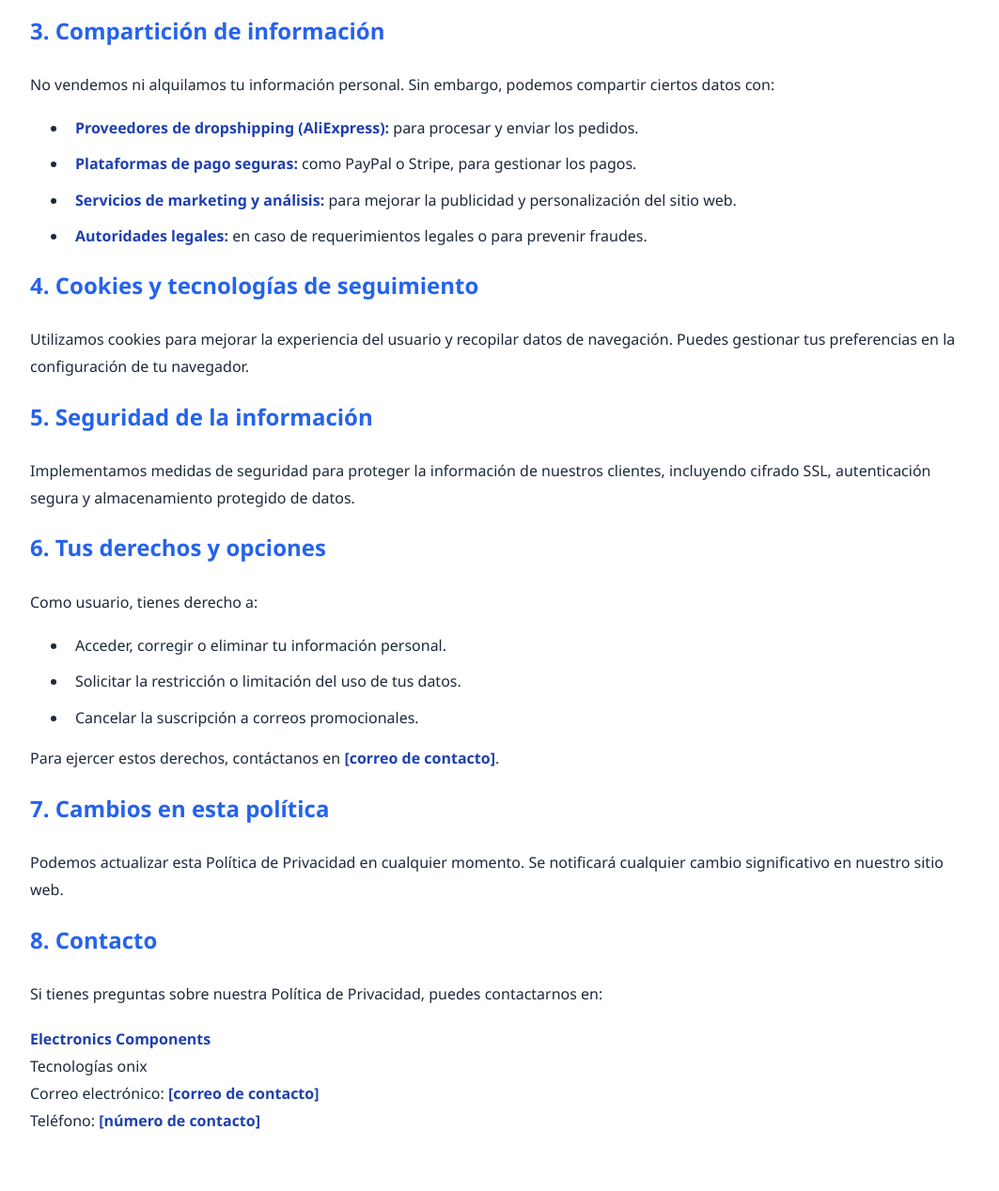
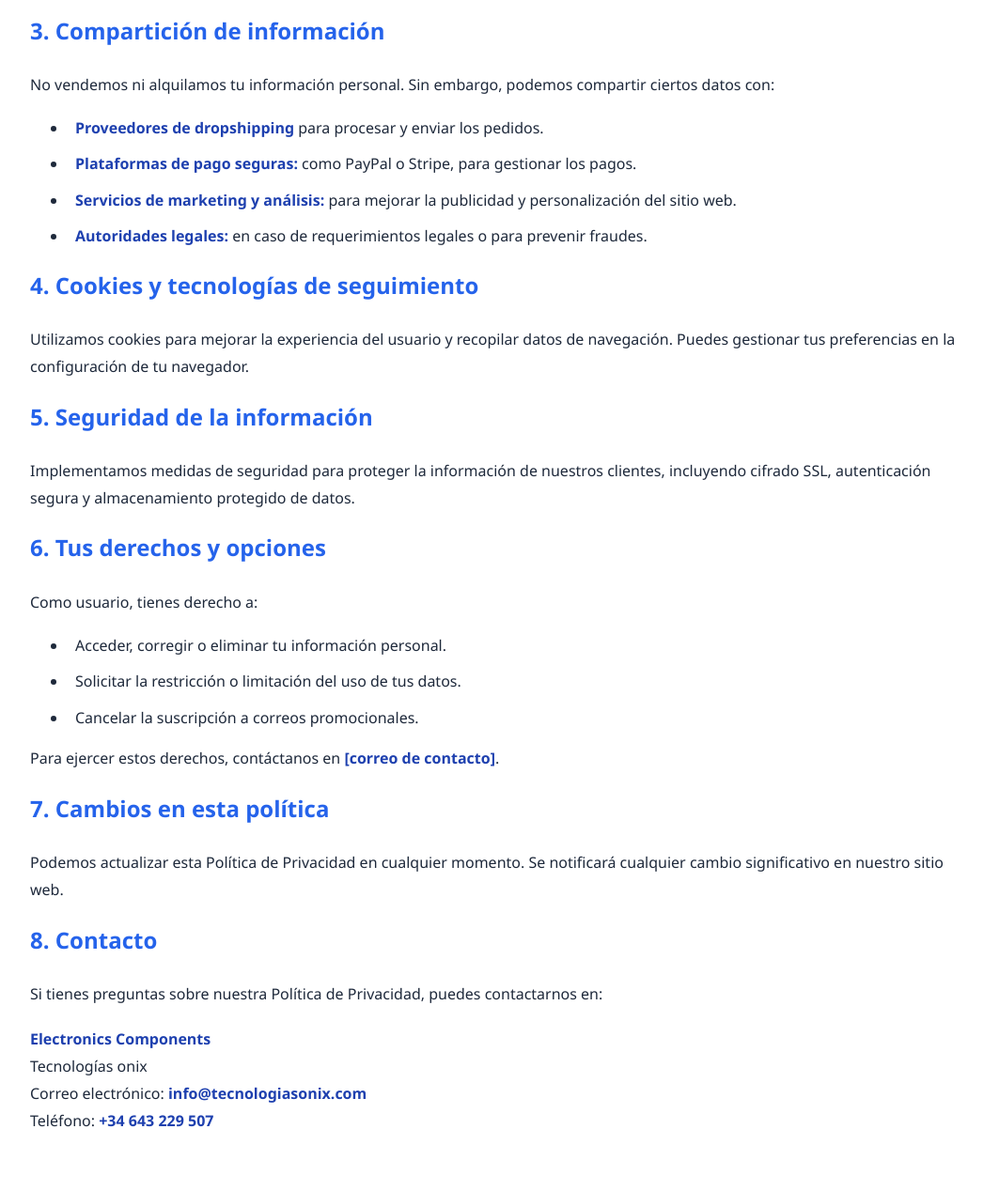
Before and after one commit to onixmannager/Electronics-Components, a plain HTML site: page privacidadshopline.html in a window 1280 px wide. Shown: the part 900-2168 px from the top of the page at 94% size, without its empty margins (108-1171 px from the left). Drawn offline with Linux system fonts and the light colour scheme.

Commit message:
Add files via upload

```diff
--- a/privacidadshopline.html
+++ b/privacidadshopline.html
@@ -133,7 +133,7 @@
     <h2>3. Compartición de información</h2>
     <p>No vendemos ni alquilamos tu información personal. Sin embargo, podemos compartir ciertos datos con:</p>
     <ul>
-      <li><strong>Proveedores de dropshipping (AliExpress):</strong> para procesar y enviar los pedidos.</li>
+      <li><strong>Proveedores de dropshipping</strong> para procesar y enviar los pedidos.</li>
       <li><strong>Plataformas de pago seguras:</strong> como PayPal o Stripe, para gestionar los pagos.</li>
       <li><strong>Servicios de marketing y análisis:</strong> para mejorar la publicidad y personalización del sitio web.</li>
       <li><strong>Autoridades legales:</strong> en caso de requerimientos legales o para prevenir fraudes.</li>
@@ -162,8 +162,8 @@
     <p>
       <strong>Electronics Components</strong><br>
       Tecnologías onix<br>
-      Correo electrónico: <strong>[correo de contacto]</strong><br>
-      Teléfono: <strong>[número de contacto]</strong>
+      Correo electrónico: <strong>info@tecnologiasonix.com</strong><br>
+      Teléfono: <strong>+34 643 229 507</strong>
     </p>
 
      <div class="footer">
```
Also changed, not shown: condicionesservicio.html (+4 -3 lines), soporte.html (+3 -3 lines).
